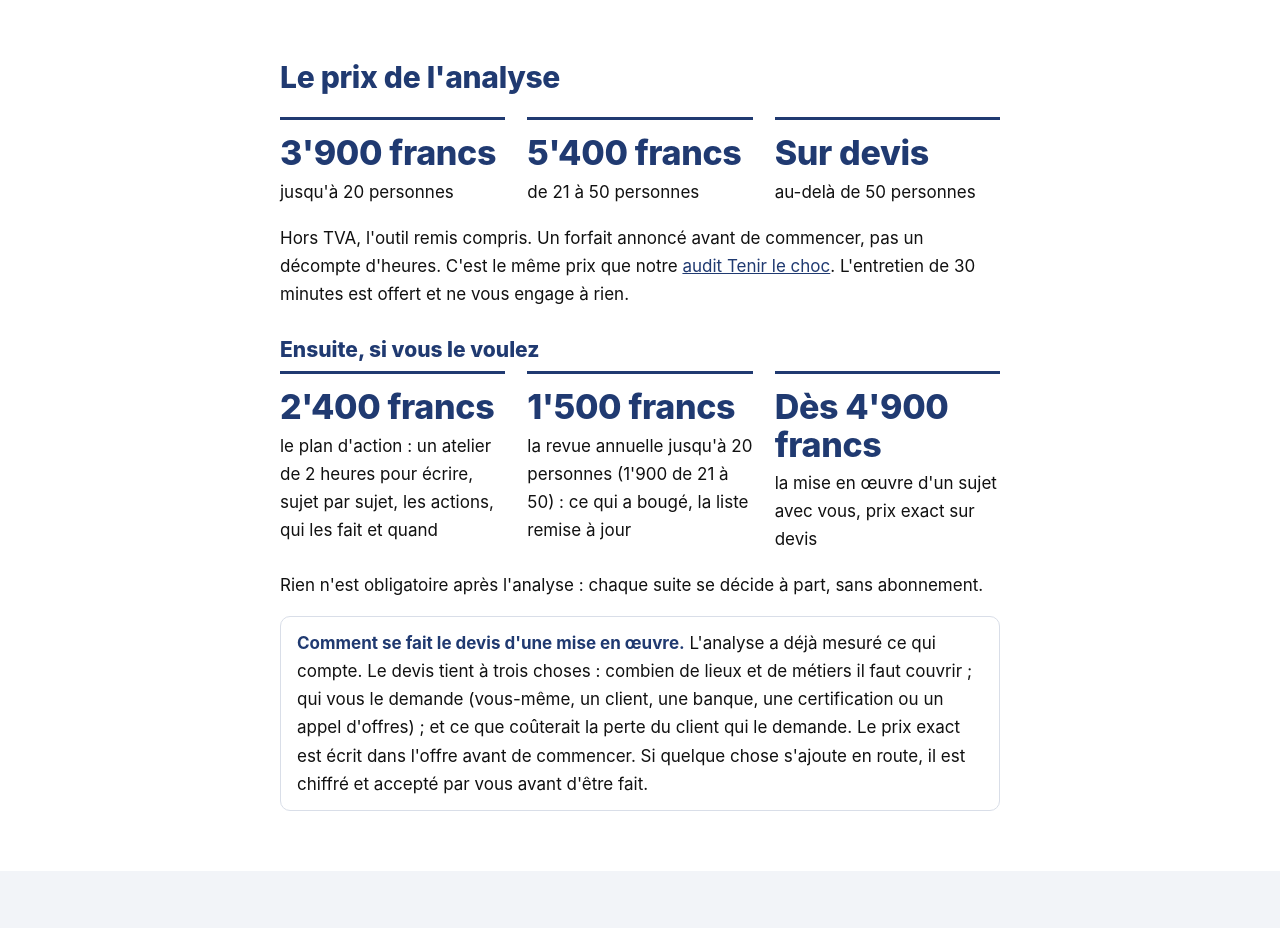
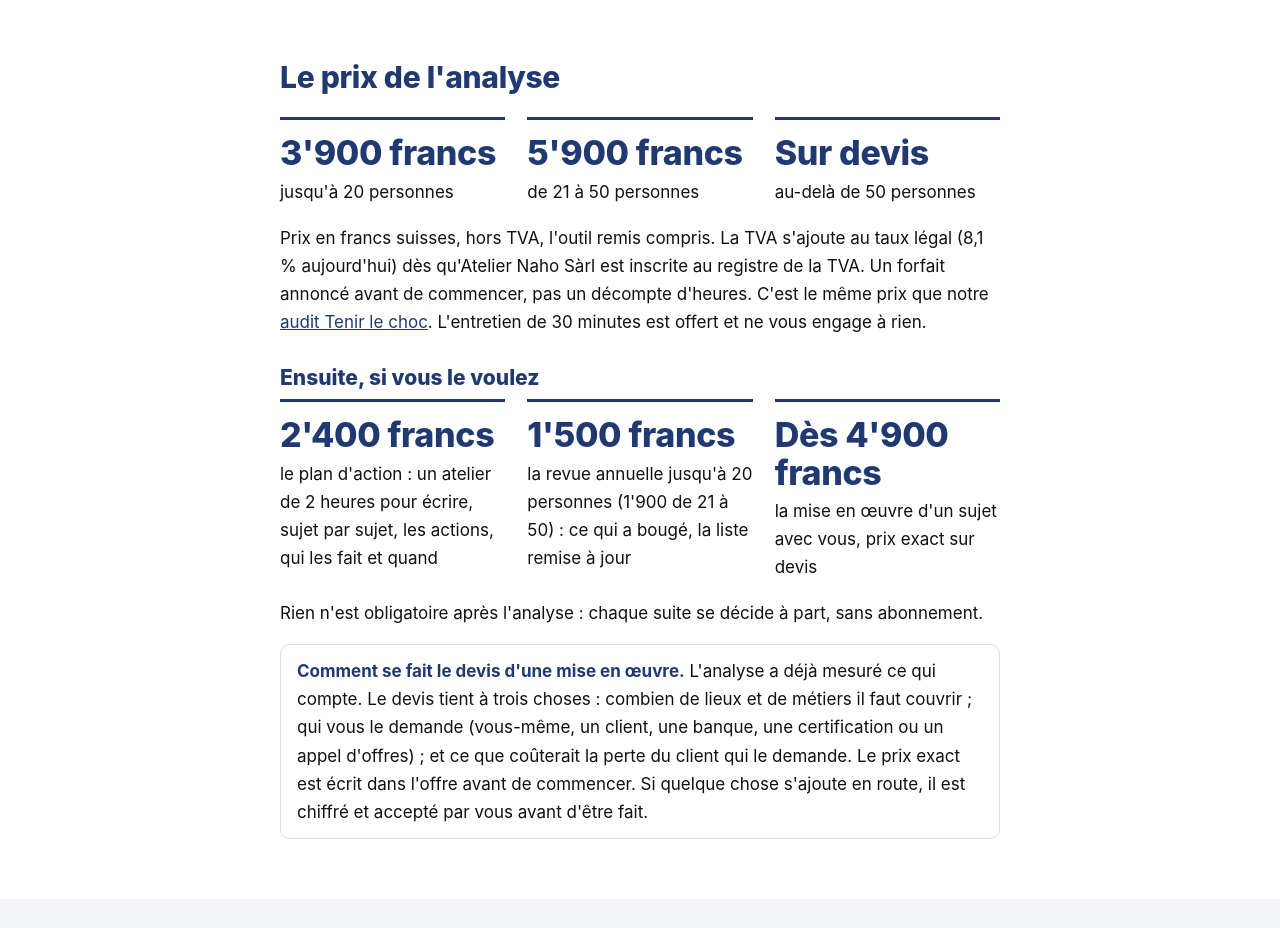
Before and after one commit to jocelynbussy-dot/atelier-naho, a plain HTML site: page durabilite/index.html in a window 1280 px wide. Shown: the part 5560-6488 px from the top of the page. Drawn offline with Linux system fonts and the light colour scheme.

Commit message:
Atelier Naho : durabilite/index.html

```diff
--- a/durabilite/index.html
+++ b/durabilite/index.html
@@ -259,10 +259,10 @@ header.site .nav-cta:hover{background:var(--petrole,#203A71);color:#fff}
 <h2>Le prix de l'analyse</h2>
 <ul class="prix">
 <li><b>3'900 francs</b><span>jusqu'à 20 personnes</span></li>
-<li><b>5'400 francs</b><span>de 21 à 50 personnes</span></li>
+<li><b>5'900 francs</b><span>de 21 à 50 personnes</span></li>
 <li><b>Sur devis</b><span>au-delà de 50 personnes</span></li>
 </ul>
-<p>Hors TVA, l'outil remis compris. Un forfait annoncé avant de commencer, pas un décompte d'heures. C'est le même prix que notre <a href="/tenir-le-choc/">audit Tenir le choc</a>. L'entretien de 30 minutes est offert et ne vous engage à rien.</p>
+<p>Prix en francs suisses, hors TVA, l'outil remis compris. La TVA s'ajoute au taux légal (8,1 % aujourd'hui) dès qu'Atelier Naho Sàrl est inscrite au registre de la TVA. Un forfait annoncé avant de commencer, pas un décompte d'heures. C'est le même prix que notre <a href="/tenir-le-choc/">audit Tenir le choc</a>. L'entretien de 30 minutes est offert et ne vous engage à rien.</p>
 <h3 style="margin:28px 0 8px">Ensuite, si vous le voulez</h3>
 <ul class="prix">
 <li><b>2'400 francs</b><span>le plan d'action : un atelier de 2 heures pour écrire, sujet par sujet, les actions, qui les fait et quand</span></li>
```
